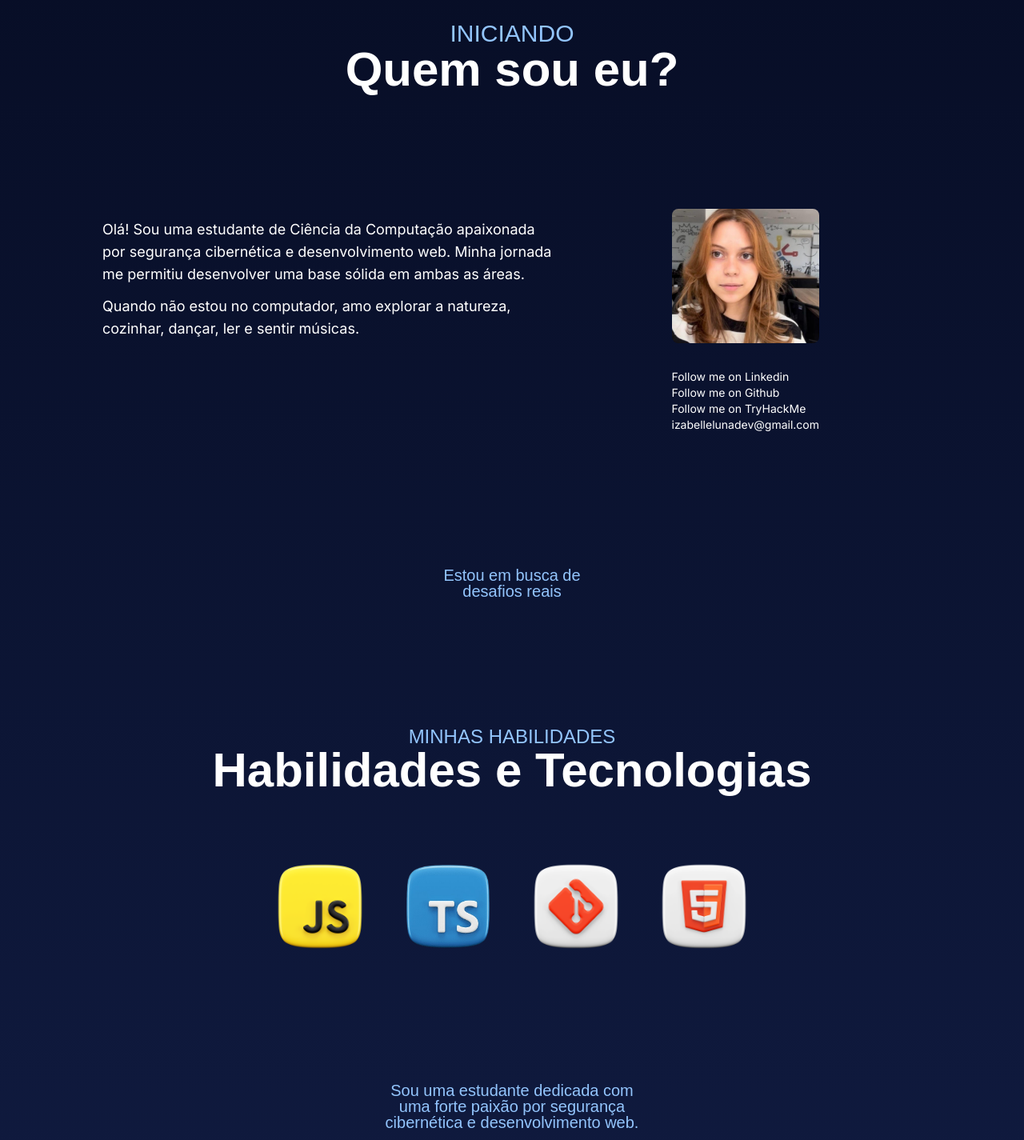
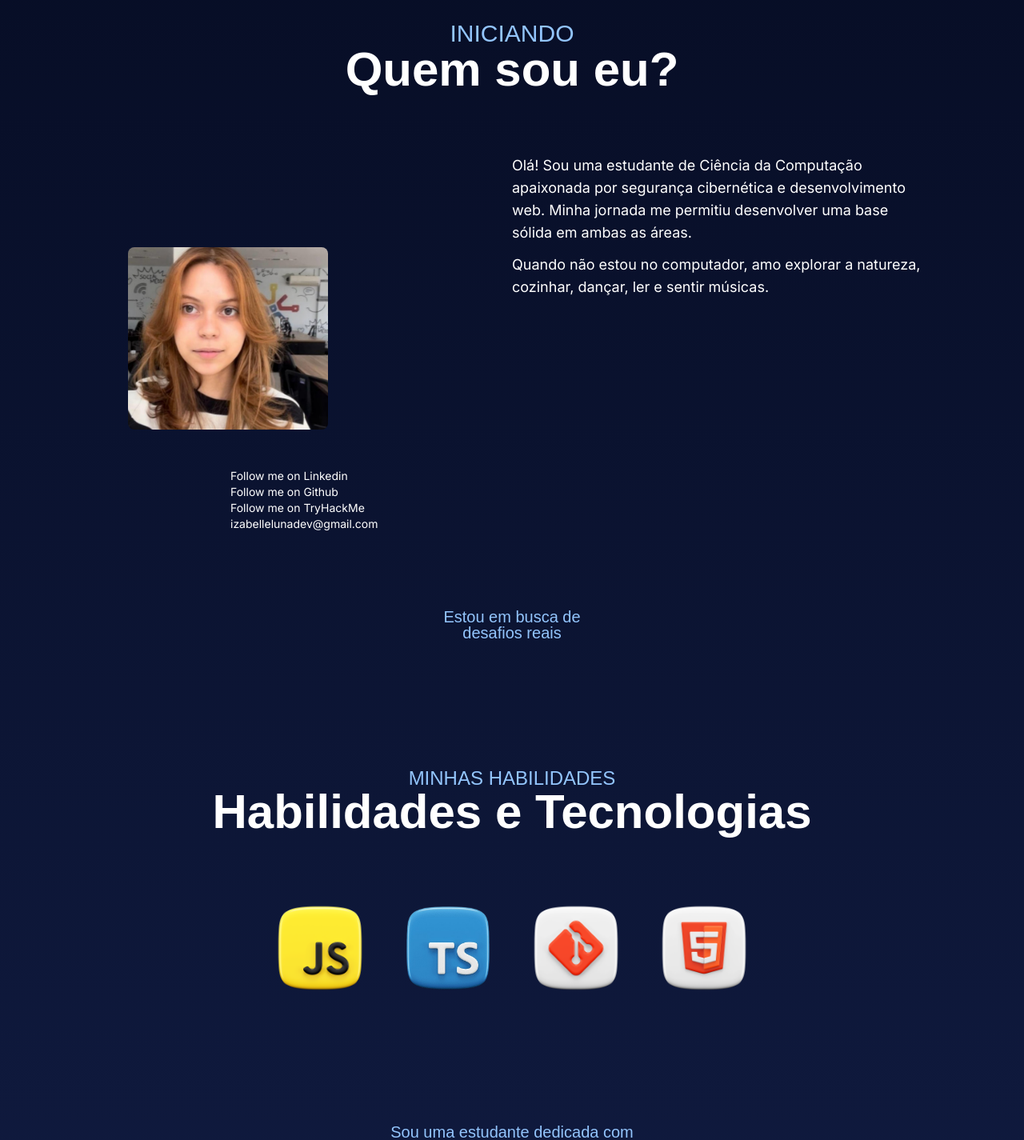
Before and after one commit to zabeluna/my-blog, a Next.js app: page / in a window 1280 px wide. Shown: the part 1023-2448 px from the top of the page at 80% size. Built offline with nearby package versions, Linux system fonts and the light colour scheme; a web font is replaced by a local one.

Commit message:
refactor: whoami and skills

```diff
--- a/components/lp-sections/skills.tsx
+++ b/components/lp-sections/skills.tsx
@@ -15,8 +15,8 @@ const Skills = (props: Props) => {
                 </h1>
             </div>
 
-            <div className="flex flex-col md:flex-row items-center justify-center py-5 pb-40 gap-6 md:gap-12">
-                <div className="flex-shrink-0">
+            <div className="flex md:flex-row items-center justify-center py-5 pb-40 gap-6 md:gap-12">
+                <div>
                     <Image
                         src="/javascript.png"
                         width={111}
@@ -25,7 +25,8 @@ const Skills = (props: Props) => {
                         className="w-24 h-24 md:w-28 md:h-28 object-contain"
                     />
                 </div>
-                <div className="flex-shrink-0">
+
+                <div>
                     <Image
                         src="/tsts.png"
                         width={111}
@@ -34,7 +35,7 @@ const Skills = (props: Props) => {
                         className="w-24 h-24 md:w-28 md:h-28 object-contain"
                     />
                 </div>
-                <div className="flex-shrink-0">
+                <div>
                     <Image
                         src="/gitgit.png"
                         width={111}
@@ -52,6 +53,7 @@ const Skills = (props: Props) => {
                         className="w-24 h-24 md:w-28 md:h-28 object-contain"
 
                     />
+
                 </div>
             </div>
         </>
--- a/components/lp-sections/whoami.tsx
+++ b/components/lp-sections/whoami.tsx
@@ -22,7 +22,22 @@ const WhoAmI = () => {
                     Quem sou eu?
                 </h1>
             </div>
-            <div className="flex justify-start items-start gap-3 py-20 md:mb-16 pb-10 order-last">
+
+
+
+            <div className="grid grid-cols-1 gap-y-5 lg:grid-cols-2 lg:grid-rows-[auto_1fr] lg:gap-y-12">
+
+            <div className="mt-16 sm:mt-32 sm:px-8">
+                        <Image
+                            src="/foto.png"
+                            width={250}
+                            height={500}
+                            alt="Picture of the author"
+                            className="rounded-lg"
+
+                        />
+                    </div>
+
                 <p className="text-justify-left text-lg mt-3">
                     Olá! Sou uma estudante de Ciência da Computação apaixonada por
                     segurança cibernética e desenvolvimento web. Minha jornada me
@@ -34,17 +49,9 @@ const WhoAmI = () => {
 
                 </p>
                 <div>
-                    <div className="px-32">
-                        <Image
-                            src="/foto.png"
-                            width={250}
-                            height={500}
-                            alt="Picture of the author"
-                            className="rounded-lg"
-                        />
-                    </div>
-                    <div className="flex justify-normal px-32 py-8 pb-16">
-                        <blockquote className="text-sm">
+
+                    <div className="lg:pl-40 pb-24">
+
                              <div className="text-sm">
         <a href="https://www.linkedin.com/in/izabelle-luna-248b33196/" target="_blank" rel="noopener noreferrer">
             Follow me on Linkedin
@@ -62,7 +69,7 @@ const WhoAmI = () => {
             izabellelunadev@gmail.com
         </a>
     </div>
-                        </blockquote>
+
                     </div>
                 </div>
             </div>
```
